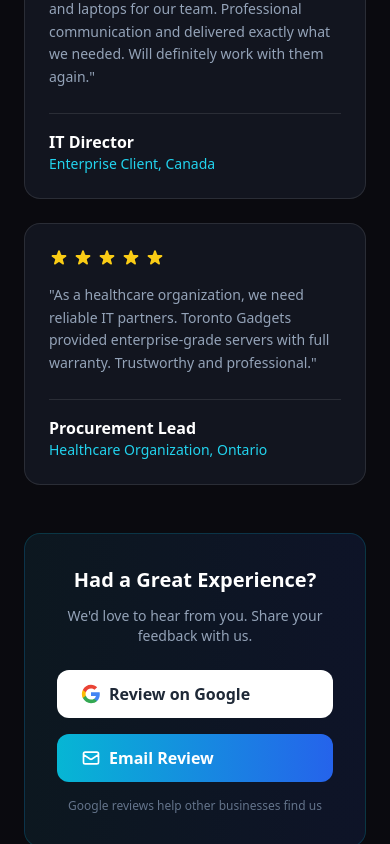
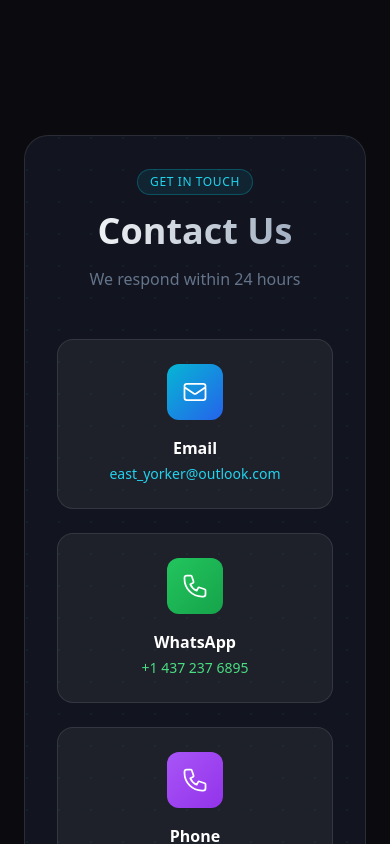
Before and after one commit to eastyorker111-sys/toronto-gadgets, a Next.js app: page / in a window 390 px wide. Shown: the part 5600-6444 px from the top of the page. Built offline with nearby package versions, Linux system fonts and the light colour scheme.

Commit message:
Update page.tsx

```diff
--- a/app/page.tsx
+++ b/app/page.tsx
@@ -439,90 +439,34 @@ export default function Home() {
 
       {/* Reviews */}
       <section id="reviews" className="relative py-20 px-6 z-10">
-        <div className="max-w-6xl mx-auto">
-          <div className="text-center mb-16">
+        <div className="max-w-4xl mx-auto">
+          <div className="text-center">
             <div className="inline-block px-3 py-1 bg-cyan-500/10 border border-cyan-500/30 rounded-full text-cyan-400 text-xs font-medium tracking-wider uppercase mb-4">
               Testimonials
             </div>
             <h2 className="text-4xl md:text-5xl font-bold mb-4 bg-gradient-to-r from-white to-slate-400 bg-clip-text text-transparent">What Our Clients Say</h2>
-            <p className="text-slate-500">Trusted by businesses across North America, GCC & beyond</p>
-          </div>
-
-          {/* Reviews Grid */}
-          <div className="grid md:grid-cols-3 gap-6 mb-12">
-            {[
-              {
-                name: "Operations Manager",
-                company: "Tech Company, Oman",
-                review: "Working with Toronto Gadgets has been a great experience. Fast response, competitive pricing, and reliable delivery. Highly recommend for any business looking for quality IT hardware.",
-                rating: 5
-              },
-              {
-                name: "IT Director",
-                company: "Enterprise Client, Canada",
-                review: "Excellent service. Ordered workstations and laptops for our team. Professional communication and delivered exactly what we needed. Will definitely work with them again.",
-                rating: 5
-              },
-              {
-                name: "Procurement Lead",
-                company: "Healthcare Organization, Ontario",
-                review: "As a healthcare organization, we need reliable IT partners. Toronto Gadgets provided enterprise-grade servers with full warranty. Trustworthy and professional.",
-                rating: 5
-              },
-            ].map((item, i) => (
-              <div key={i} className="bg-[#12151f] border border-white/10 rounded-2xl p-6 hover:border-cyan-500/30 transition-all">
-                {/* Stars */}
-                <div className="flex gap-1 mb-4">
-                  {[...Array(item.rating)].map((_, j) => (
-                    <svg key={j} className="w-5 h-5 text-yellow-400" fill="currentColor" viewBox="0 0 20 20">
-                      <path d="M9.049 2.927c.3-.921 1.603-.921 1.902 0l1.07 3.292a1 1 0 00.95.69h3.462c.969 0 1.371 1.24.588 1.81l-2.8 2.034a1 1 0 00-.364 1.118l1.07 3.292c.3.921-.755 1.688-1.54 1.118l-2.8-2.034a1 1 0 00-1.175 0l-2.8 2.034c-.784.57-1.838-.197-1.539-1.118l1.07-3.292a1 1 0 00-.364-1.118L2.98 8.72c-.783-.57-.38-1.81.588-1.81h3.461a1 1 0 00.951-.69l1.07-3.292z" />
-                    </svg>
-                  ))}
-                </div>
-                {/* Review Text */}
-                <p className="text-slate-400 text-sm leading-relaxed mb-6">"{item.review}"</p>
-                {/* Author */}
-                <div className="border-t border-white/10 pt-4">
-                  <p className="font-semibold text-white">{item.name}</p>
-                  <p className="text-cyan-400 text-sm">{item.company}</p>
-                </div>
-              </div>
-            ))}
+            <p className="text-slate-500 mb-12">Trusted by businesses across North America, GCC & beyond</p>
           </div>
 
           {/* Leave a Review CTA */}
           <div className="text-center">
-            <div className="inline-block bg-gradient-to-r from-cyan-900/20 to-blue-900/20 border border-cyan-500/20 rounded-2xl p-8">
-              <h3 className="text-xl font-bold text-white mb-3">Had a Great Experience?</h3>
-              <p className="text-slate-400 text-sm mb-6">We'd love to hear from you. Share your feedback with us.</p>
-              <div className="flex flex-col sm:flex-row gap-4 justify-center">
-                {/* Google Review Button */}
-                <a
-                  href="https://g.page/r/YOUR_GOOGLE_PLACE_ID/review"
-                  target="_blank"
-                  rel="noopener noreferrer"
-                  className="inline-flex items-center gap-2 px-6 py-3 bg-white text-gray-800 rounded-xl font-semibold hover:shadow-lg hover:bg-gray-100 transition-all"
-                >
-                  <svg className="w-5 h-5" viewBox="0 0 24 24" fill="none">
-                    <path d="M22.56 12.25c0-.78-.07-1.53-.2-2.25H12v4.26h5.92c-.26 1.37-1.04 2.53-2.21 3.31v2.77h3.57c2.08-1.92 3.28-4.74 3.28-8.09z" fill="#4285F4"/>
-                    <path d="M12 23c2.97 0 5.46-.98 7.28-2.66l-3.57-2.77c-.98.66-2.23 1.06-3.71 1.06-2.86 0-5.29-1.93-6.16-4.53H2.18v2.84C3.99 20.53 7.7 23 12 23z" fill="#34A853"/>
-                    <path d="M5.84 14.09c-.22-.66-.35-1.36-.35-2.09s.13-1.43.35-2.09V7.07H2.18C1.43 8.55 1 10.22 1 12s.43 3.45 1.18 4.93l2.85-2.22.81-.62z" fill="#FBBC05"/>
-                    <path d="M12 5.38c1.62 0 3.06.56 4.21 1.64l3.15-3.15C17.45 2.09 14.97 1 12 1 7.7 1 3.99 3.47 2.18 7.07l3.66 2.84c.87-2.6 3.3-4.53 6.16-4.53z" fill="#EA4335"/>
+            <div className="bg-gradient-to-r from-cyan-900/20 to-blue-900/20 border border-cyan-500/20 rounded-2xl p-8 md:p-12">
+              <div className="w-16 h-16 bg-gradient-to-br from-cyan-500 to-blue-600 rounded-2xl flex items-center justify-center mx-auto mb-6">
+                <svg className="w-8 h-8 text-white" fill="none" stroke="currentColor" viewBox="0 0 24 24">
+                  <path strokeLinecap="round" strokeLinejoin="round" strokeWidth={2} d="M11.049 2.927c.3-.921 1.603-.921 1.902 0l1.519 4.674a1 1 0 00.95.69h4.915c.969 0 1.371 1.24.588 1.81l-3.976 2.888a1 1 0 00-.363 1.118l1.518 4.674c.3.922-.755 1.688-1.538 1.118l-3.976-2.888a1 1 0 00-1.176 0l-3.976 2.888c-.783.57-1.838-.197-1.538-1.118l1.518-4.674a1 1 0 00-.363-1.118l-3.976-2.888c-.784-.57-.38-1.81.588-1.81h4.914a1 1 0 00.951-.69l1.519-4.674z" />
                 </svg>
-                  Review on Google
-                </a>
-                {/* Email Review Button */}
+              </div>
+              <h3 className="text-2xl font-bold text-white mb-3">Worked With Us?</h3>
+              <p className="text-slate-400 mb-8 max-w-md mx-auto">We value your feedback. Share your experience and help other businesses discover quality IT solutions.</p>
               <a
                 href="mailto:east_yorker@outlook.com?subject=Review for Toronto Gadgets&body=Hi Toronto Gadgets,%0D%0A%0D%0AI would like to share my experience working with you.%0D%0A%0D%0AMy Review:%0D%0A[Write your review here]%0D%0A%0D%0ARating (1-5 stars): %0D%0A%0D%0AMy Name: %0D%0AMy Company/Title: %0D%0ALocation: %0D%0A%0D%0AThank you!"
-                  className="inline-flex items-center gap-2 px-6 py-3 bg-gradient-to-r from-cyan-500 to-blue-600 text-white rounded-xl font-semibold hover:shadow-lg hover:shadow-cyan-500/30 transition-all"
+                className="inline-flex items-center gap-2 px-8 py-4 bg-gradient-to-r from-cyan-500 to-blue-600 text-white rounded-xl font-semibold hover:shadow-lg hover:shadow-cyan-500/30 transition-all text-lg"
               >
                 <svg className="w-5 h-5" fill="none" stroke="currentColor" viewBox="0 0 24 24">
-                    <path strokeLinecap="round" strokeLinejoin="round" strokeWidth={2} d="M3 8l7.89 5.26a2 2 0 002.22 0L21 8M5 19h14a2 2 0 002-2V7a2 2 0 00-2-2H5a2 2 0 00-2 2v10a2 2 0 002 2z" />
+                  <path strokeLinecap="round" strokeLinejoin="round" strokeWidth={2} d="M11.049 2.927c.3-.921 1.603-.921 1.902 0l1.519 4.674a1 1 0 00.95.69h4.915c.969 0 1.371 1.24.588 1.81l-3.976 2.888a1 1 0 00-.363 1.118l1.518 4.674c.3.922-.755 1.688-1.538 1.118l-3.976-2.888a1 1 0 00-1.176 0l-3.976 2.888c-.783.57-1.838-.197-1.538-1.118l1.518-4.674a1 1 0 00-.363-1.118l-3.976-2.888c-.784-.57-.38-1.81.588-1.81h4.914a1 1 0 00.951-.69l1.519-4.674z" />
                 </svg>
-                  Email Review
+                Leave a Review
               </a>
-              </div>
-              <p className="text-slate-500 text-xs mt-4">Google reviews help other businesses find us</p>
             </div>
           </div>
         </div>
```
Lines whose indentation alone changed are shown as unchanged.
